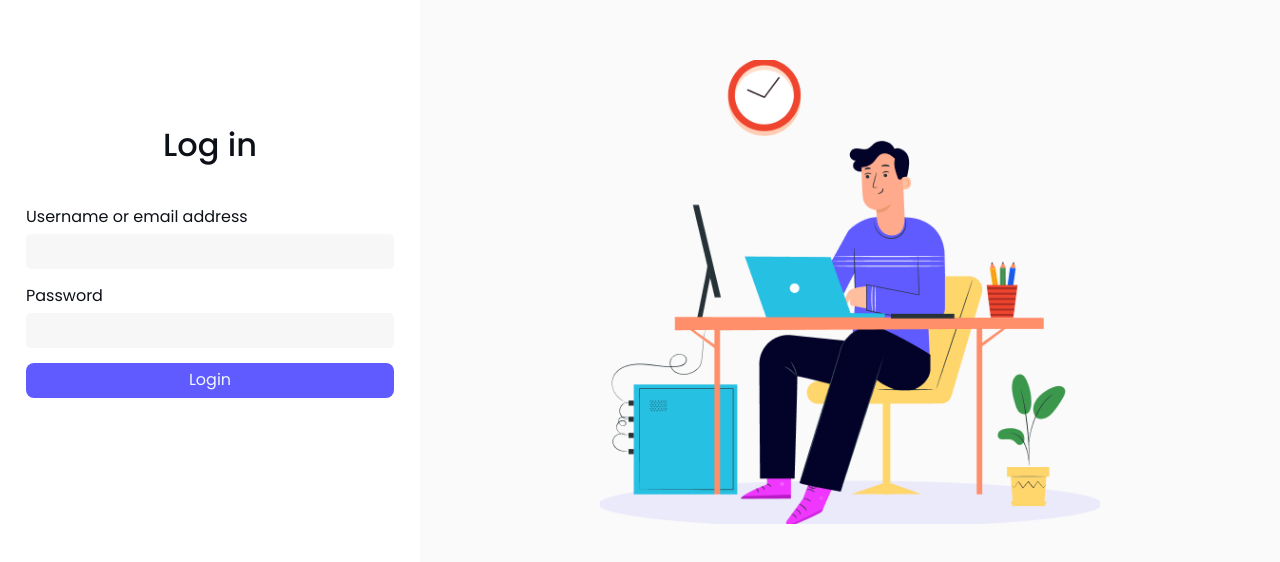
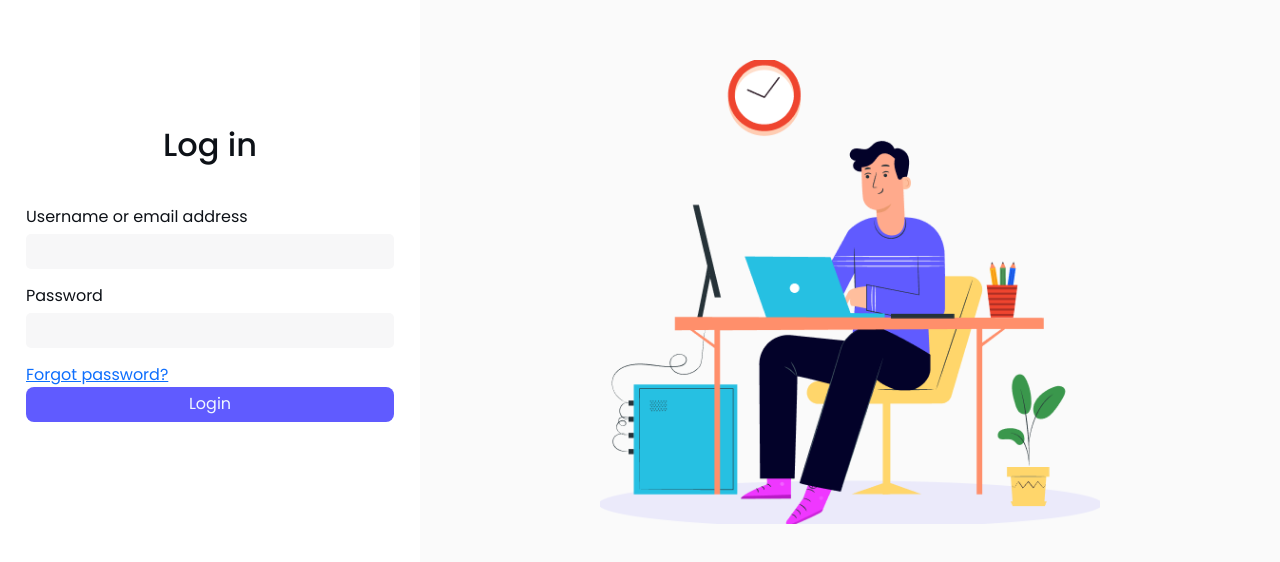
Before and after one commit to KishanBGajera/Sync-Insights, a React (Vite) app in the folder frontend/: page / in a window 1280 px wide. Shown: the part 108-670 px from the top of the page. Built offline with nearby package versions, Linux system fonts and the light colour scheme.

Commit message:
Revert "remove forget password func"
This reverts commit a39c4ec34b2354d3971c39c6a9262a465240ff75.

```diff
--- a/frontend/src/components/LoginPage.jsx
+++ b/frontend/src/components/LoginPage.jsx
@@ -79,7 +79,7 @@ const LoginPage = () => {
             />
             {/* <input type="password" name="Password" required
               className="input" /> */}
-            {/* <a className="forgot" href="#">Forgot password?</a> */}
+            <a className="forgot" href="#">Forgot password?</a>
             <div className="button">
               {/* <Link to="insight" className="Link"><button className="login">Login</button></Link> */}
               <button className="login" type="submit">Login</button>
```
